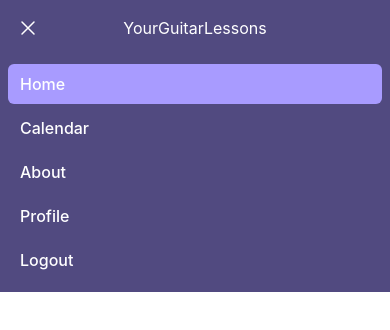
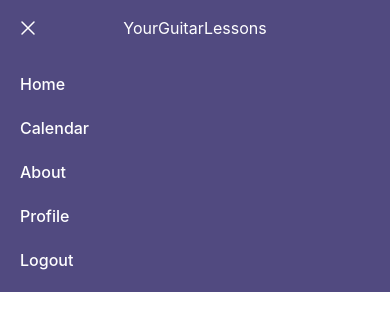
Before and after one commit to frank-skyblue/Your-Guitar-Lessons, a React (Create React App) app in the folder client/: page / in a window 390 px wide. Both pictures are taken after a click on the button "Open main menu". Shown: the top 330 px of the page. Built offline with nearby package versions, Linux system fonts and the light colour scheme.

Commit message:
Fixed Navbar bug

```diff
--- a/client/src/Components/Navbar.tsx
+++ b/client/src/Components/Navbar.tsx
@@ -1,18 +1,19 @@
 import { Fragment } from 'react'
 import { Disclosure } from '@headlessui/react'
 import { Bars3Icon, XMarkIcon } from '@heroicons/react/24/outline'
-import { Link, NavLink } from "react-router-dom";
+import { Link, NavLink, useLocation } from "react-router-dom";
 import { classNames } from '../util/helpers';
 
-// TODO: Fix the hard-coded current value
-const navigation = [
-    { name: 'Home', href: 'home', current: true },
-    { name: 'Calendar', href: 'calendar', current: false },
-    { name: 'About', href: 'about', current: false },
-    { name: 'Profile', href: '#', current: false }
-]
+export default function NavBar() {
+    const navigation = [
+        { name: 'Home', href: '/home' },
+        { name: 'Calendar', href: '/calendar' },
+        { name: 'About', href: '/about' },
+        { name: 'Profile', href: '#' }
+    ]
 
-export default function Example() {
+    const { pathname } = useLocation();
+
     return (
         <Disclosure as="nav" className="bg-nav text-content-highlight">
             {({ open }) => (
@@ -57,14 +58,9 @@ export default function Example() {
                                     to={item.href}
                                     className={
                                         classNames(
-                                            item.current ? 'bg-mobile-nav-highlight' : 'hover:bg-mobile-nav-hover',
+                                            (pathname === item.href) ? 'bg-mobile-nav-highlight' : 'hover:bg-mobile-nav-hover',
                                             'block rounded-md px-3 py-2 text-base font-medium'
                                         )}
-                                    onClick={() => {
-                                        navigation.map((item) => item.current = false)
-                                        item.current = true
-                                    }}
-                                    aria-current={item.current ? 'page' : undefined}
                                 >
                                     {item.name}
                                 </Disclosure.Button>
```
